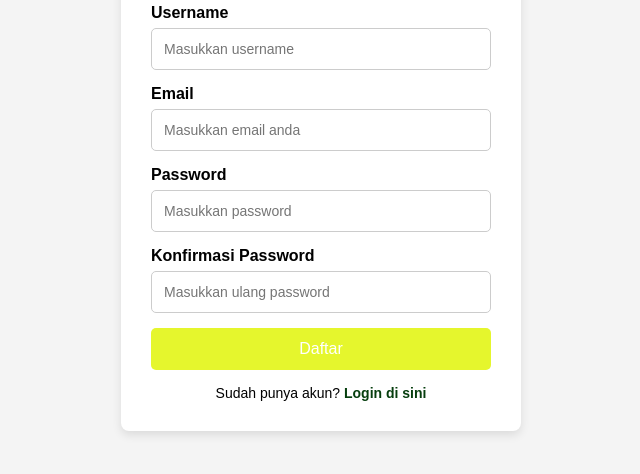
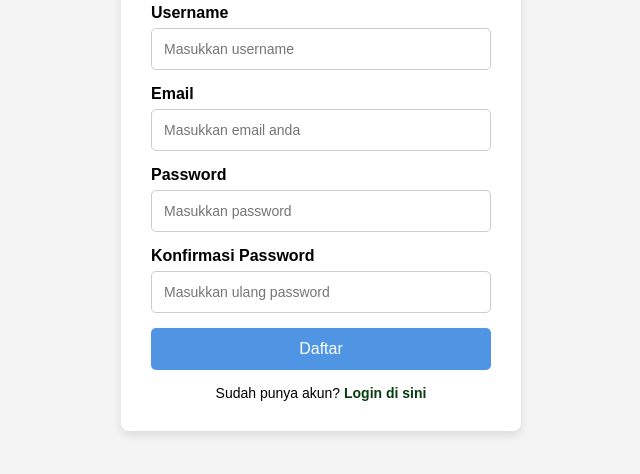
Before and after one commit to Rimmu0700/Uas_Devops, a website: page Code/register.html in a window 1280 px wide. Shown: the part 234-708 px from the top of the page, without its empty margins (319-959 px from the left). Drawn offline with Linux system fonts and the light colour scheme.

Commit message:
perubahan warna

```diff
--- a/Code/register.html
+++ b/Code/register.html
@@ -58,7 +58,7 @@
 
         button {
             width: 100%;
-            background: #e5f62d;
+            background: #5095e4;
             color: white;
             border: none;
             padding: 12px;
@@ -68,7 +68,7 @@
         }
 
         button:hover {
-            background: #481575;
+            background: #cb9ff2;
         }
 
         .login-link {
```
